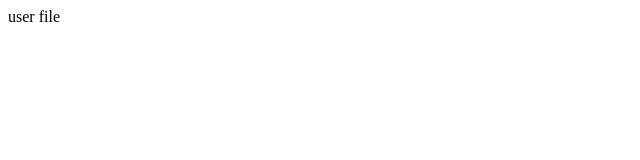
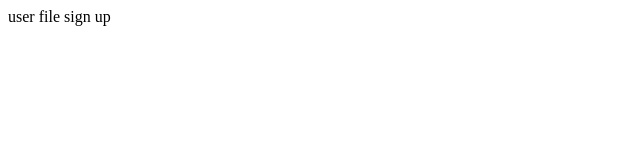
Before and after one commit to yujiiin/test, a plain HTML site: page user.html in a window 1280 px wide. Shown: the full height of the page, 0-640 px from the left. Drawn offline with Linux system fonts and the light colour scheme.

Commit message:
modified test

```diff
--- a/user.html
+++ b/user.html
@@ -1,3 +1,4 @@
 <html>
-user file
+user file sign up
+
 </html>
```
